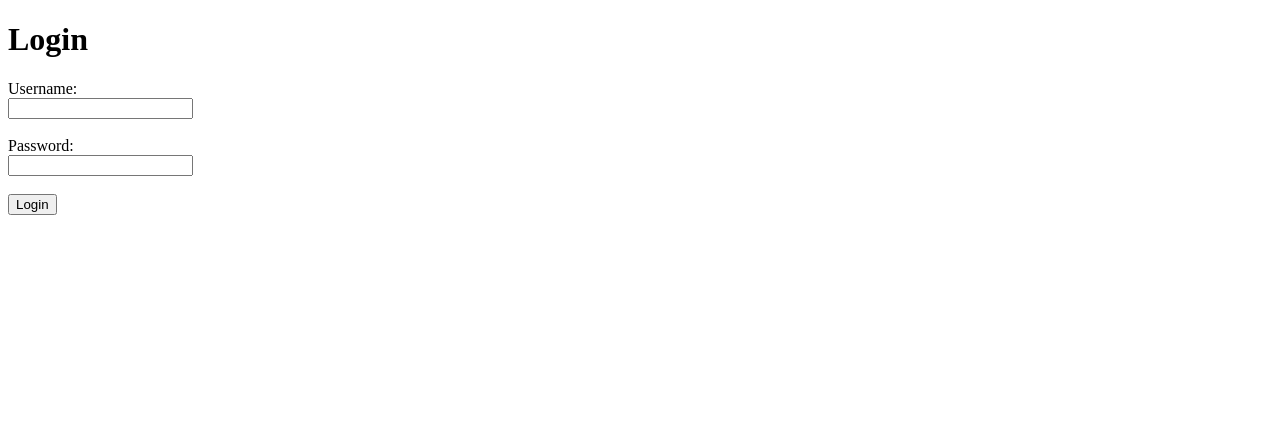
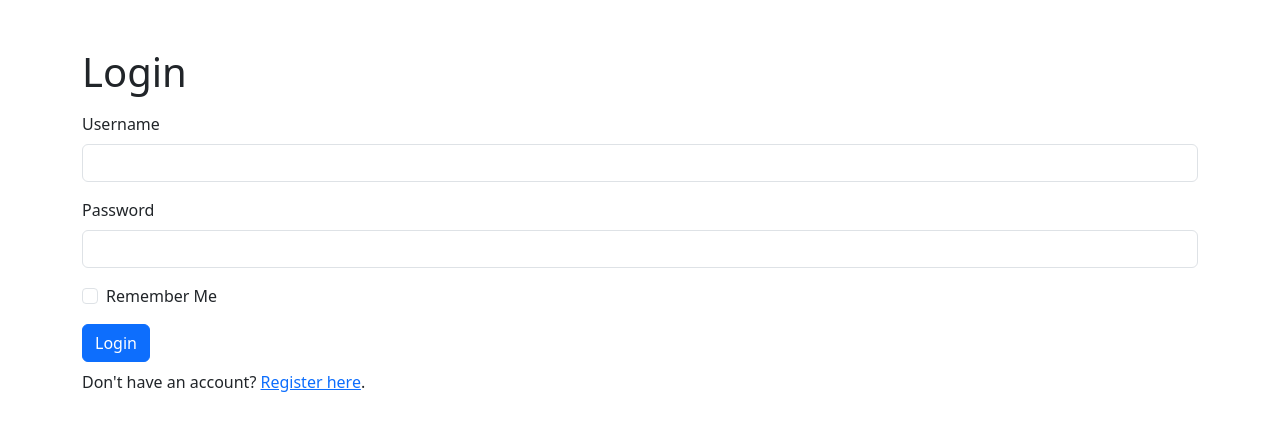
Before and after one commit to MKlolbullen/BBHunter, a Flask app: page /login in a window 1280 px wide. Shown: the top 431 px of the page. Run offline with Flask 3, Linux system fonts and the light colour scheme; some libraries are stand-ins or nearby versions.

Commit message:
Update login.html

```diff
--- a/templates/login.html
+++ b/templates/login.html
@@ -1,18 +1,31 @@
-<!DOCTYPE html>
-<html lang="en">
-<head>
-    <meta charset="UTF-8">
-    <meta name="viewport" content="width=device-width, initial-scale=1. 0">
-    <title>Login</title>
-</head>
-<body>
-    <h1>Login</h1>
-    <form method="POST">
-        <label for="username">Username:</label><br>
-        <input type="text" id="username" name="username" required><br><br>
-        <label for="password">Password:</label><br>
-        <input type="password" id="password" name="password" required><br><br>
-        <input type="submit" value="Login">
+<!-- templates/login.html -->
+{% extends "base.html" %}
+
+{% block content %}
+<div class="container">
+    <h1 class="mt-5">Login</h1>
+    <form method="POST" class="mt-3">
+        {{ form.hidden_tag() }}
+        <div class="mb-3">
+            {{ form.username.label(class="form-label") }}
+            {{ form.username(class="form-control") }}
+            {% for error in form.username.errors %}
+            <div class="text-danger">{{ error }}</div>
+            {% endfor %}
+        </div>
+        <div class="mb-3">
+            {{ form.password.label(class="form-label") }}
+            {{ form.password(class="form-control") }}
+            {% for error in form.password.errors %}
+            <div class="text-danger">{{ error }}</div>
+            {% endfor %}
+        </div>
+        <div class="mb-3 form-check">
+            {{ form.remember(class="form-check-input") }}
+            {{ form.remember.label(class="form-check-label") }}
+        </div>
+        <button type="submit" class="btn btn-primary">Login</button>
+        <p class="mt-2">Don't have an account? <a href="{{ url_for('register') }}">Register here</a>.</p>
     </form>
-</body>
-</html>
+</div>
+{% endblock %}
```
